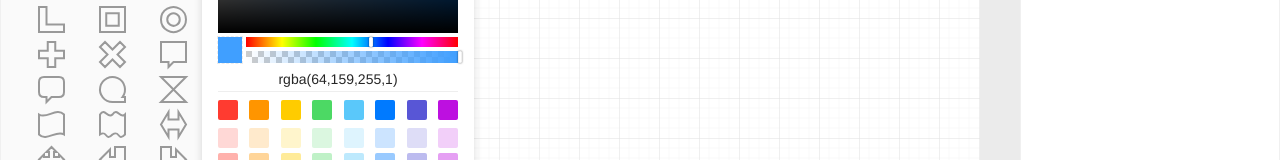
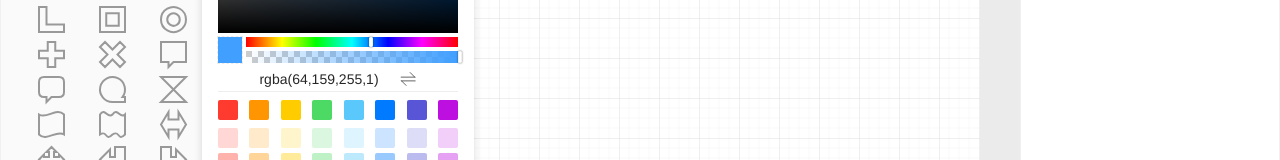
Before and after one commit to jack362418/Drawpic, a Vue app: page / in a window 1280 px wide. Shown: the part 199-359 px from the top of the page. Built offline with nearby package versions, Linux system fonts and the light colour scheme.

Commit message:
颜色选择器支持两种模式

```diff
--- a/src/components/colorPicker/index.vue
+++ b/src/components/colorPicker/index.vue
@@ -15,7 +15,17 @@
         </div>
     </div>
     <div class="picker-color-dropdown__btns">
-        <span>{{ adsorbentColor }}</span>
+        <span>{{ isRgbMode ? adsorbentColor :  colorMode}}</span>
+        <div class="picker-color-mode" @click="changeColorMode">
+            <svg width="18" height="18" viewBox="0 0 48 48" fill="none">
+                <rect width="48" height="48" fill="white" fill-opacity="0.01"/>
+                <path d="M42 19H5.99998" stroke="#333" stroke-width="2" stroke-linecap="square" stroke-linejoin="round"/>
+                <path d="M30 7L42 19" stroke="#333" stroke-width="2" stroke-linecap="square" stroke-linejoin="round"/>
+                <path d="M6.79897 29H42.799" stroke="#333" stroke-width="2" stroke-linecap="square" stroke-linejoin="round"/>
+                <path d="M6.79895 29L18.799 41" stroke="#333" stroke-width="2" stroke-linecap="square" stroke-linejoin="round"/>
+            </svg>
+        </div>
+
     </div>
     <div class="picker-color-predefine">
         <div class="picker-color-title"
@@ -72,6 +82,7 @@ export default defineComponent({
           "#661813","#663c00","#665200","#1e5728","#245064","#003166","#232256","#4c065a"
       ])
       const hsv = ref([0])
+      const isRgbMode = ref(true)
 
       /**
        * 背景颜色
@@ -81,23 +92,38 @@ export default defineComponent({
           return `rgb(${pickerColorBg[0]},${pickerColorBg[1]},${pickerColorBg[2]})`
       })
       /**
-       * 吸附的颜色
+       * 吸附的颜色(rgba模式)
        */
       const adsorbentColor = computed(() => {
           let pickerColorAdsorbent = hsvtorgb(pickerColorHsv.value.h,pickerColorHsv.value.s,pickerColorHsv.value.v)
           let rgba = `rgba(${pickerColorAdsorbent[0]},${pickerColorAdsorbent[1]},${pickerColorAdsorbent[2]},${pickerColorHsv.value.a})`
-          emit("changePickerColor",rgbaTocolor(rgba))
+          emit("changePickerColor",isRgbMode.value ? rgba : rgbaTocolor(rgba))
           return rgba
+      })
+      /**
+       * 吸附的颜色(16进制模式)
+       */
+      const colorMode = computed(() => {
+          let pickerColorAdsorbent = hsvtorgb(pickerColorHsv.value.h,pickerColorHsv.value.s,pickerColorHsv.value.v)
+          let rgba = `rgba(${pickerColorAdsorbent[0]},${pickerColorAdsorbent[1]},${pickerColorAdsorbent[2]},${pickerColorHsv.value.a})`
+          return rgbaTocolor(rgba)
       })
 
       const changePredeine = (value:string) => {
+          if(/rgba\(.*\)$/g.test(value)){
+              value = rgbaTocolor(value)
+          }
           let rgb:number[] | undefined = colorToRgba(value)
-          if(rgb.length) {
+          if(rgb && rgb.length) {
             hsv.value = rgbtohsv(rgb[0],rgb[1],rgb[2])
             pickerColorHsv.value.h = hsv.value[0]
             pickerColorHsv.value.s = hsv.value[1]
             pickerColorHsv.value.v = hsv.value[2]
           }
+      }
+
+      const changeColorMode = () => {
+          isRgbMode.value = !isRgbMode.value
       }
 
         watch(() => props.color,() => {
@@ -126,10 +152,14 @@ export default defineComponent({
           titleColorDefault,
           colorPredefine,
           changePredeine,
-          hsv
+          hsv,
+          colorMode,
+          isRgbMode,
+          changeColorMode
       }
   }
 })
+
 </script>
 <style lang="scss" scoped>
     .color-picker{
@@ -172,6 +202,12 @@ export default defineComponent({
             align-items: center;
             justify-content: center;
             border-bottom: 1px solid #eee;
+            .picker-color-mode{
+                margin-left: 20px;
+                display: flex;
+                align-items: center;
+                cursor: pointer;
+            }
         }
         .picker-color-predefine-box,
         .picker-color-predefine{
```
